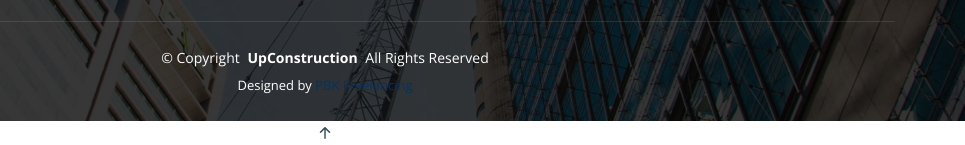
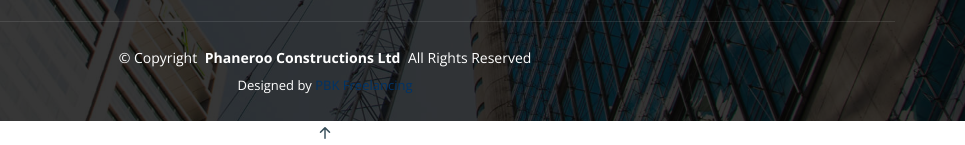
Before and after one commit to B-kaluwa/Phaneroo-web, a plain HTML site: page blog.html in a window 1280 px wide. Shown: the part 2339-2484 px from the top of the page, 315-1280 px from the left. Drawn offline with nearby package versions, Linux system fonts and the light colour scheme.

Commit message:
Update blog.html

```diff
--- a/blog.html
+++ b/blog.html
@@ -420,7 +420,7 @@
     </div>
 
     <div class="container copyright text-center mt-4">
-      <p>© <span>Copyright</span> <strong class="px-1 sitename">UpConstruction</strong> <span>All Rights Reserved</span></p>
+      <p>© <span>Copyright</span> <strong class="px-1 sitename">Phaneroo Constructions Ltd</strong> <span>All Rights Reserved</span></p>
       <div class="credits">
         <!-- All the links in the footer should remain intact. -->
         <!-- You can delete the links only if you've purchased the pro version. -->
```
